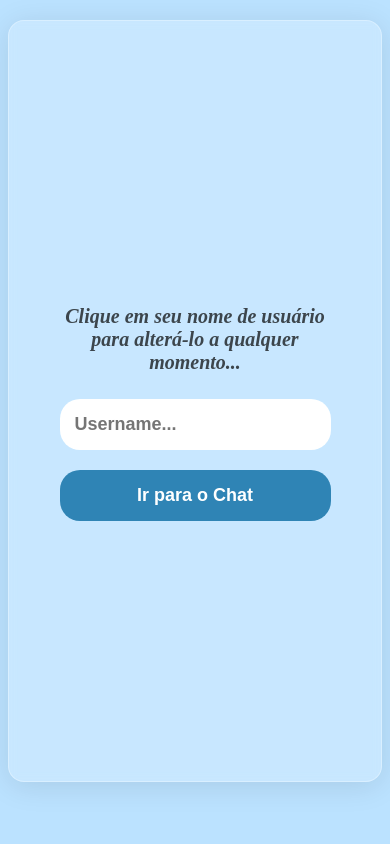
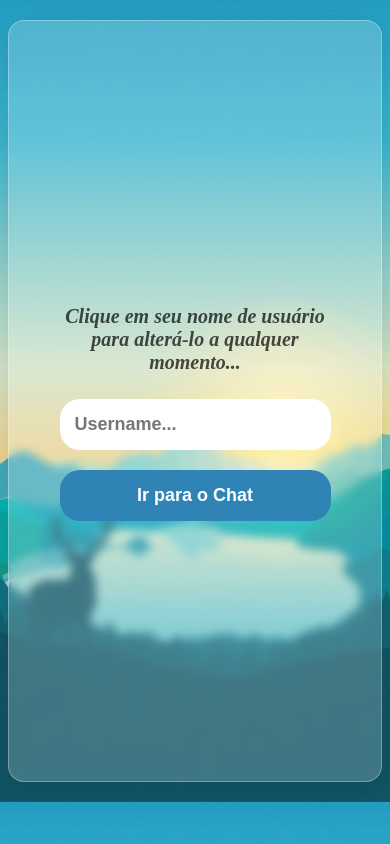
Before and after one commit to marconi-dev/chat, a Django app: page / in a window 390 px wide. Run offline with Django 4.2, Linux system fonts and the light colour scheme.

Commit message:
add new background 2

```diff
--- a/core/static/css/root.css
+++ b/core/static/css/root.css
@@ -1,5 +1,20 @@
 body {
-    background-color: rgb(187, 226, 255);
+    background: url(../sky-pattern.jpg);
+    height: 100vh;
+    background-size: contain;
+    background-position: center;
+}
+
+::-webkit-scrollbar {
+    display: none;
+  }
+
+
+@media (max-width: 600px) {
+    body {
+        height: auto;
+        background-size: cover
+    };
 }
 
 #root {
```
Also changed, not shown: core/static/sky-pattern.jpg (added).
